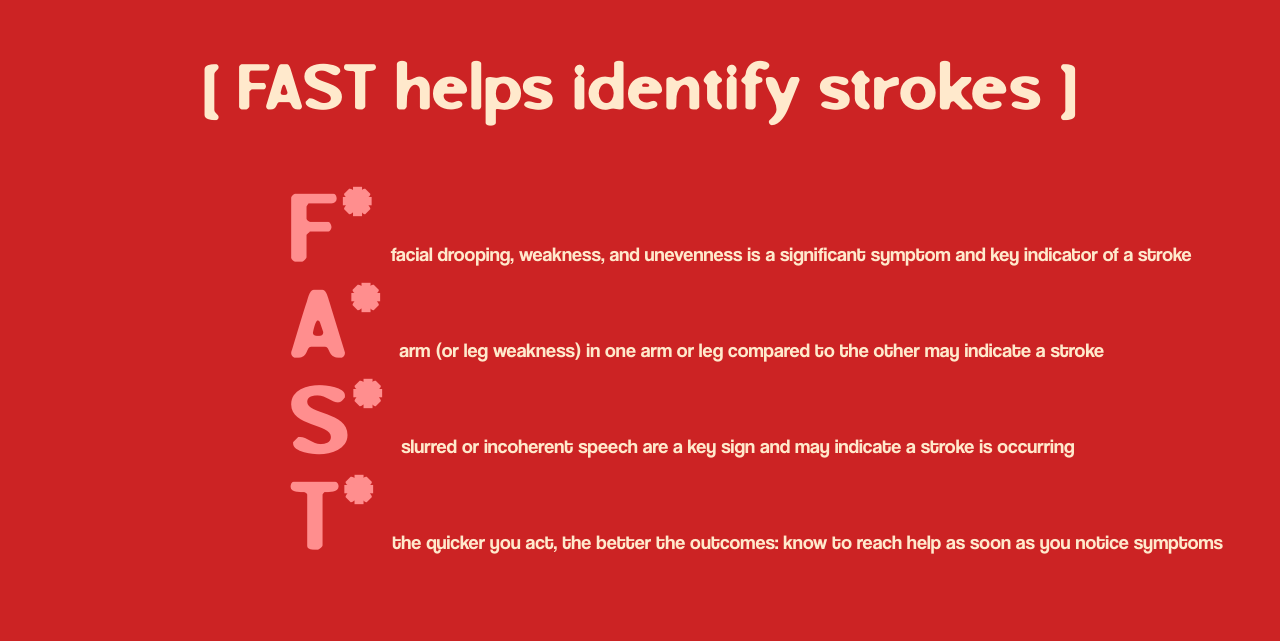
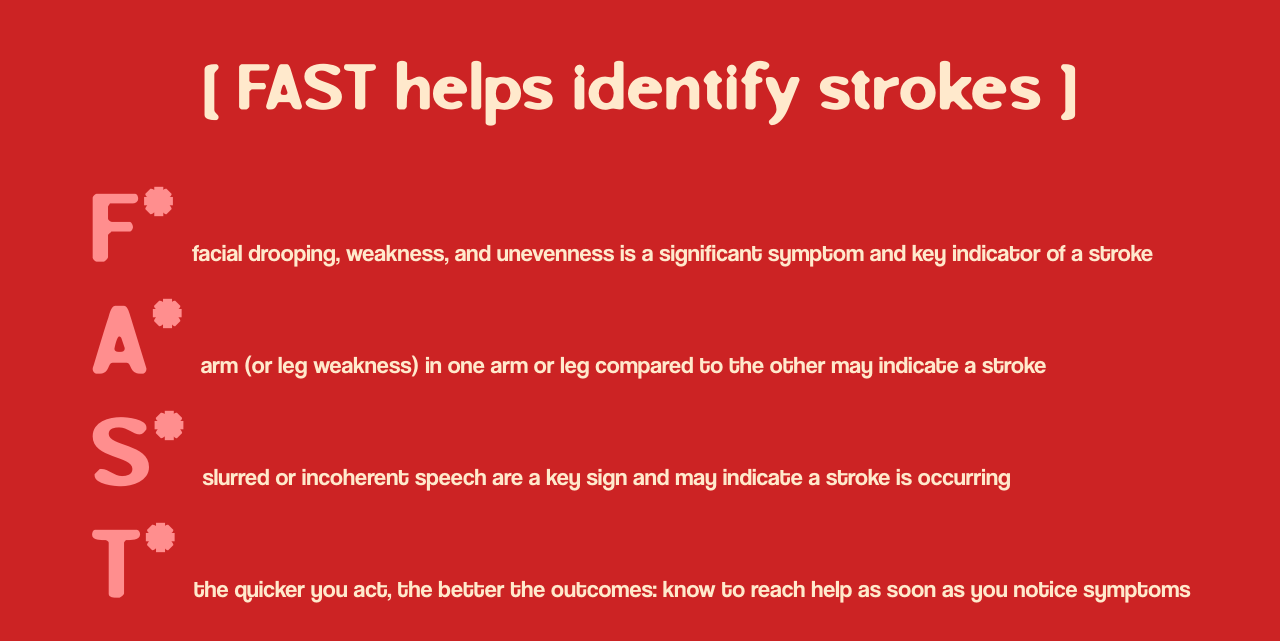
Before and after one commit to jploia/cafe, a Next.js app: page / in a window 1280 px wide. Shown: the part 5151-5792 px from the top of the page. Built offline with nearby package versions, Linux system fonts and the light colour scheme.

Commit message:
refactor: FAST layout display

```diff
--- a/components/Fast.tsx
+++ b/components/Fast.tsx
@@ -1,26 +1,26 @@
 export default function Fast(){
     return(
         <>
-        <div className="my-[20rem]">
+        <div className="flex flex-col items-center my-[20rem]">
             <div className="flex flex-col items-center">
-                <h1 className="font-serif text-[64px] mb-16">&#91; FAST helps identify strokes &#93;</h1>
+                <h1 className="font-serif text-[64px] mb-8 md:mb-16 text-center">&#91; FAST helps identify strokes &#93;</h1>
             </div>
-            <div className="ml-[64px] pl-[14rem]">
-                <div className="flex text-left items-baseline gap-[16px] leading-none">
+            <div className="flex flex-col gap-8 md:gap-4">
+                <div className="flex text-left items-center md:items-baseline gap-[16px] leading-none">
                     <p className="text-[6rem] text-(--pink) font-serif">F*</p>
-                    <p className="text-[20px]">facial drooping, weakness, and unevenness is a significant symptom and key indicator of a stroke</p>
+                    <p className="text-[1rem] md:text-[1.5rem]">facial drooping, weakness, and unevenness is a significant symptom and key indicator of a stroke</p>
                 </div>
-                <div className="flex items-baseline text-left gap-[16px] leading-none">
+                <div className="flex items-center md:items-baseline text-left gap-[16px] leading-none">
                     <p className="text-[6rem] text-(--pink) font-serif">A*</p>
-                    <p className="text-[20px]">arm &#40;or leg weakness&#41; in one arm or leg compared to the other may indicate a stroke</p>
+                    <p className="text-[1rem] md:text-[1.5rem]">arm &#40;or leg weakness&#41; in one arm or leg compared to the other may indicate a stroke</p>
                 </div>
-                <div className="flex items-baseline text-left gap-[16px] leading-none">
+                <div className="flex items-center md:items-baseline text-left gap-[16px] leading-none">
                     <p className="text-[6rem] text-(--pink) font-serif">S*</p>
-                    <p className="text-[20px]">slurred or incoherent speech are a key sign and may indicate a stroke is occurring</p>
+                    <p className="text-[1rem] md:text-[1.5rem]">slurred or incoherent speech are a key sign and may indicate a stroke is occurring</p>
                 </div>
-                <div className="flex items-baseline text-left gap-[16px] leading-none">
+                <div className="flex items-center md:items-baseline text-left gap-[16px] leading-none">
                     <p className="text-[6rem] text-(--pink) font-serif">T*</p>
-                    <p className="text-[20px]">the quicker you act, the better the outcomes: know to reach help as soon as you notice symptoms</p>
+                    <p className="text-[1rem] md:text-[1.5rem]">the quicker you act, the better the outcomes: know to reach help as soon as you notice symptoms</p>
                 </div>
             </div>
         </div>
```
